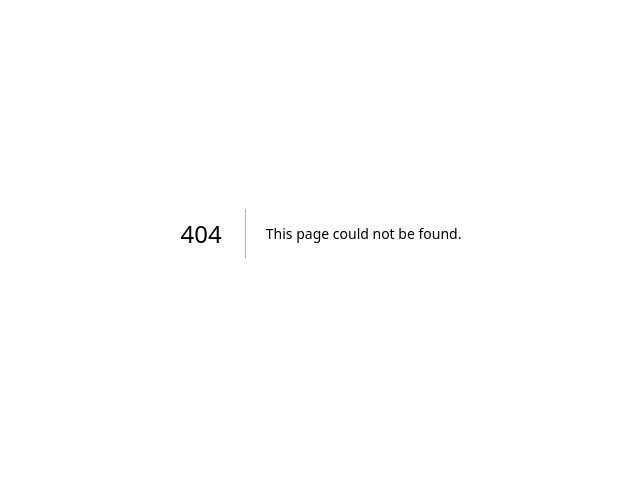
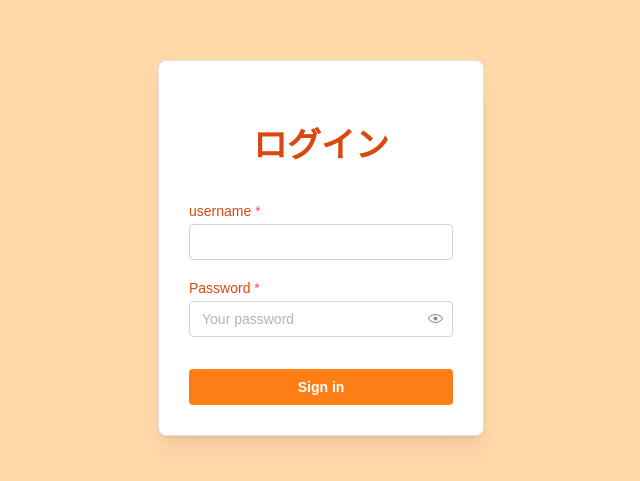
Before and after one commit to kubo-work/patient-management, a Next.js app in the folder front-end/: page /doctor/login in a window 1280 px wide. Before the commit this address had no page. Shown: the part 167-648 px from the top of the page, without its empty margins (319-959 px from the left). Built offline with nearby package versions, Linux system fonts and the light colour scheme.

Commit message:
✨ ログイン画面を作成

```diff
--- /dev/null
+++ b/front-end/src/app/doctor/login/page.module.css
@@ -0,0 +1,10 @@
+.loginPage {
+  background: var(--mantine-color-orange-2);
+  min-height: 100dvh;
+  display: flex;
+  align-items: center;
+}
+
+.header {
+  padding: 2rem 5vw;
+}
--- /dev/null
+++ b/front-end/src/app/doctor/login/page.tsx
@@ -0,0 +1,45 @@
+import {
+  Button,
+  Container,
+  Paper,
+  PasswordInput,
+  TextInput,
+  Title,
+} from "@mantine/core";
+import { Metadata } from "next";
+import React from "react";
+import style from "./page.module.css";
+
+export const metadata: Metadata = {
+  title: "ログイン",
+};
+
+const page = () => {
+  return (
+    <main className={style.loginPage}>
+      <Container p={10} size={420}>
+        <Paper withBorder shadow="md" p={30} mt={30} radius="md">
+          <header className={style.header}>
+            <Title order={1} ta="center">
+              ログイン
+            </Title>
+          </header>
+          <form>
+            <TextInput required label="username" placeholder="" />
+            <PasswordInput
+              label="Password"
+              placeholder="Your password"
+              required
+              mt="md"
+            />
+            <Button fullWidth mt="xl">
+              Sign in
+            </Button>
+          </form>
+        </Paper>
+      </Container>
+    </main>
+  );
+};
+
+export default page;
--- a/front-end/src/app/layout.tsx
+++ b/front-end/src/app/layout.tsx
@@ -18,7 +18,7 @@ const geistMono = localFont({
 
 export const metadata: Metadata = {
   title: "Create Next App",
-  description: "Generated by create next app",
+  robots: "noindex",
 };
 
 export default function RootLayout({
```
